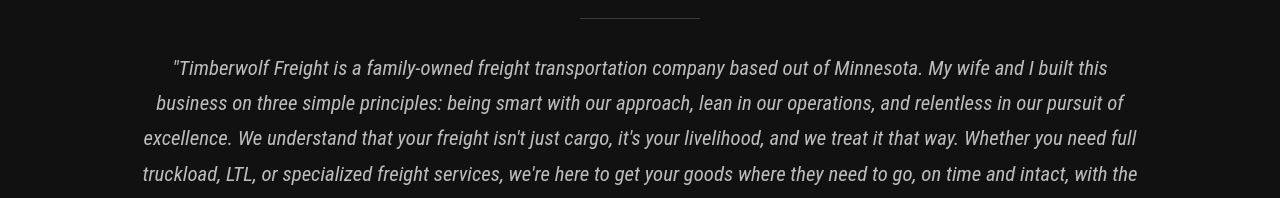
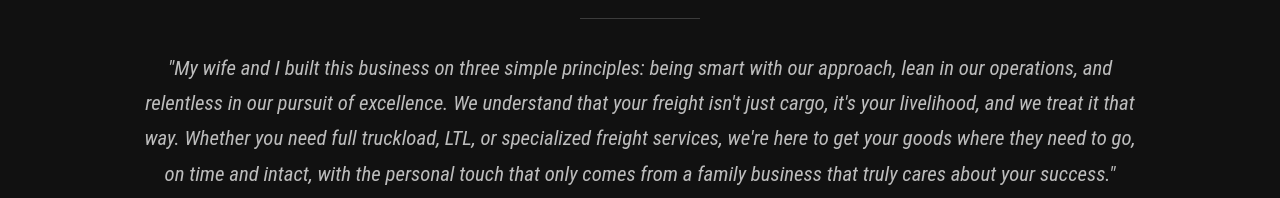
Before and after one commit to TimberwolfFreight/timberwolf-website, a React (Vite) app in the folder timberwolf-freight/: page / in a window 1280 px wide. Shown: the part 748-946 px from the top of the page. Built offline with nearby package versions, Linux system fonts and the light colour scheme.

Commit message:
Remove sentence before 'My wife and I built this business...' in About section

```diff
--- a/timberwolf-freight/src/App.jsx
+++ b/timberwolf-freight/src/App.jsx
@@ -184,16 +184,15 @@
                   fontStyle: "italic",
                 }}
               >
-                "Timberwolf Freight is a family-owned freight transportation
-                company based out of Minnesota. My wife and I built this
-                business on three simple principles: being smart with our
-                approach, lean in our operations, and relentless in our pursuit
-                of excellence. We understand that your freight isn't just cargo,
-                it's your livelihood, and we treat it that way. Whether you need
-                full truckload, LTL, or specialized freight services, we're here
-                to get your goods where they need to go, on time and intact,
-                with the personal touch that only comes from a family business
-                that truly cares about your success."
+                "My wife and I built this business on three simple principles:
+                being smart with our approach, lean in our operations, and
+                relentless in our pursuit of excellence. We understand that your
+                freight isn't just cargo, it's your livelihood, and we treat it
+                that way. Whether you need full truckload, LTL, or specialized
+                freight services, we're here to get your goods where they need
+                to go, on time and intact, with the personal touch that only
+                comes from a family business that truly cares about your
+                success."
               </Typography>
               <Typography
                 variant="body2"
```
